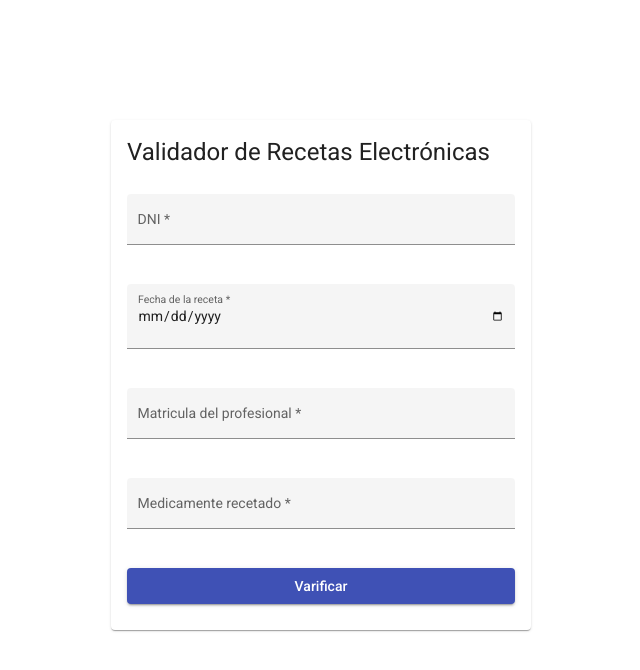
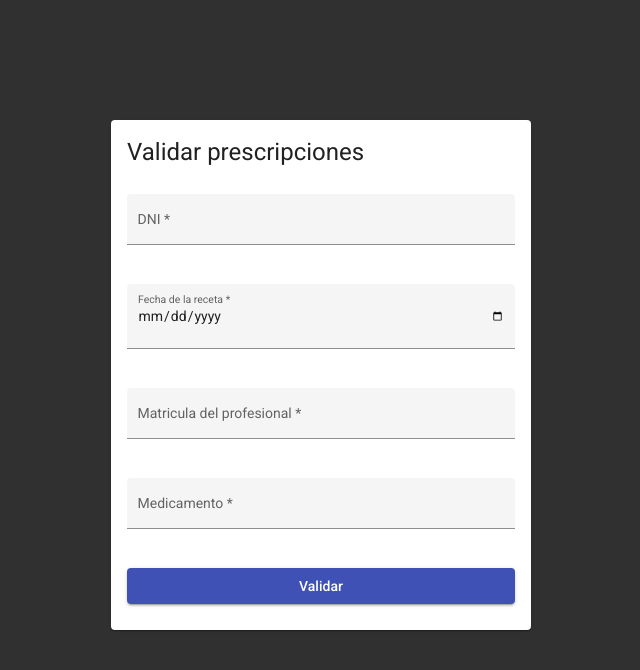
Before and after one commit to paul18sma/recetar-app, an Angular app: page / in a window 1280 px wide. Shown: the top 670 px of the page, without its empty margins (319-959 px from the left). Built offline with nearby package versions, Linux system fonts and the light colour scheme.

Commit message:
adds background color, and changes titles

```diff
--- a/src/app/app.component.html
+++ b/src/app/app.component.html
@@ -3,7 +3,7 @@
   <mat-card>
     <form [formGroup]="prescriptionForm" (ngSubmit)="onSubmitPrescriptionForm">
       <div fxFlex="100" fxLayout="column" fxLayoutAlign="center">
-        <h1>Validador de Recetas Electrónicas</h1>
+        <h1>Validar prescripciones</h1>
 
         <mat-form-field appearance="fill">
           <mat-label>DNI</mat-label>
@@ -38,16 +38,16 @@
         </mat-form-field>
 
         <mat-form-field appearance="fill">
-          <mat-label>Medicamente recetado</mat-label>
+          <mat-label>Medicamento</mat-label>
           <input matInput formControlName="supply" autocomplete="off">
 
           <mat-error *ngIf="supply.errors?.required && supply.touched">
-            Este campo es requerido
+            Debe ingresar un medicamento
           </mat-error>
         </mat-form-field>
 
         <button mat-raised-button color="primary" type="submit">
-          Varificar
+          Validar
         </button>
       </div>
     </form>
--- a/src/styles.sass
+++ b/src/styles.sass
@@ -1 +1,5 @@
 /* You can add global styles to this file, and also import other style files */
+body
+  margin: 0
+  padding: 0
+  background-color: #303030
```
